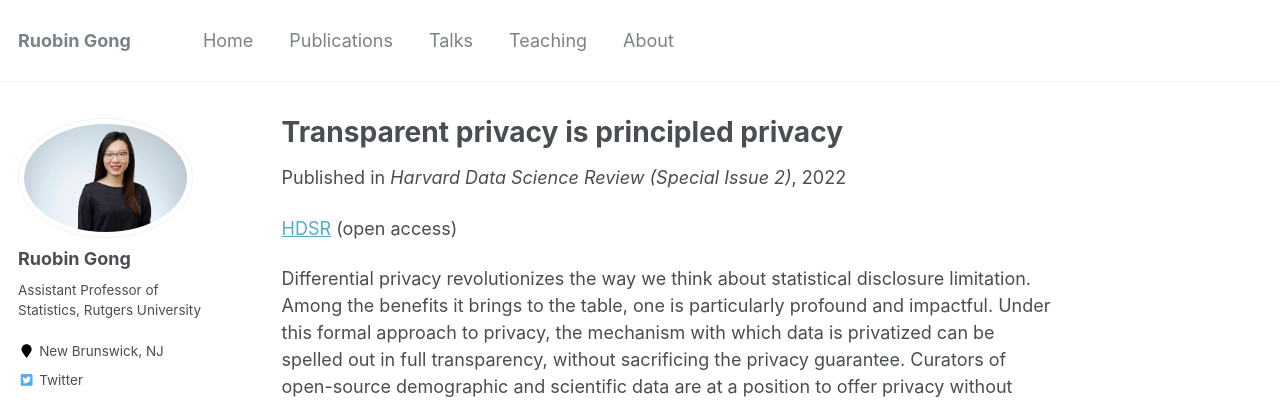
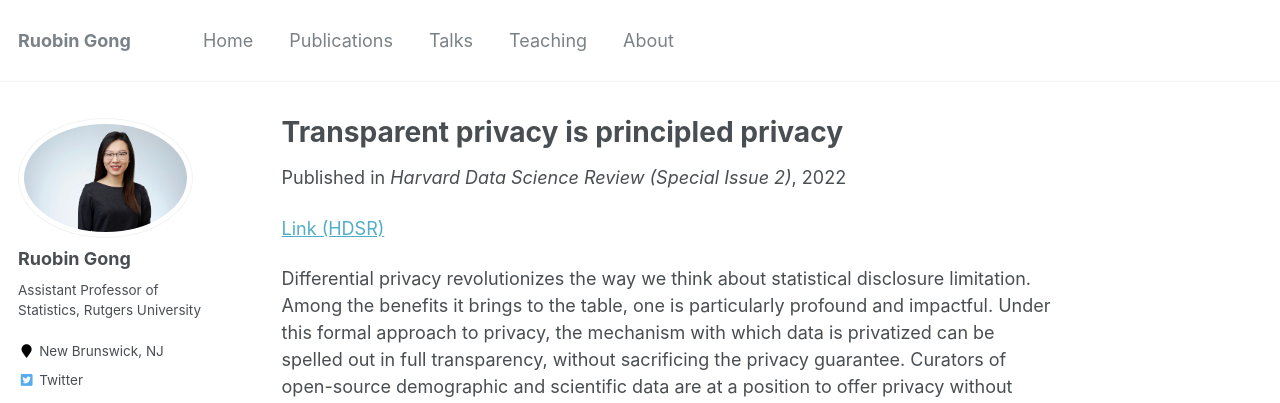
Before and after one commit to RuobinGong/RuobinGong.github.io, a Jekyll site: the page built from _publications_privacy/2022-06-24-transparent.md, in a window 1280 px wide and 1112 px high. Shown: the top 403 px of the window. Built offline with Jekyll 4.4.1, drawn with Linux system fonts in a browser that asks for light colours; some web fonts are replaced.

Commit message:
Update 2022-06-24-transparent.md

```diff
--- a/_publications_privacy/2022-06-24-transparent.md
+++ b/_publications_privacy/2022-06-24-transparent.md
@@ -10,6 +10,6 @@ author: 'R Gong'
 ---
 
 
-[HDSR](https://hdsr.mitpress.mit.edu/pub/ld4smnnf) (open access)
+[Link (HDSR)](https://hdsr.mitpress.mit.edu/pub/ld4smnnf)
 
 Differential privacy revolutionizes the way we think about statistical disclosure limitation. Among the benefits it brings to the table, one is particularly profound and impactful. Under this formal approach to privacy, the mechanism with which data is privatized can be spelled out in full transparency, without sacrificing the privacy guarantee. Curators of open-source demographic and scientific data are at a position to offer privacy without obscurity. This paper supplies a technical treatment to the pitfalls of obscure privacy, and establishes transparent privacy as a prerequisite to drawing correct statistical inference. It advocates conceiving transparent privacy as a dynamic component that can improve data quality from the total survey error perspective, and discusses the limited statistical usability of mere procedural transparency which may arise when dealing with mandated invariants. Transparent privacy is the only viable path towards principled inference from privatized data releases. Its arrival marks great progress towards improved reproducibility, accountability and public trust.
```
